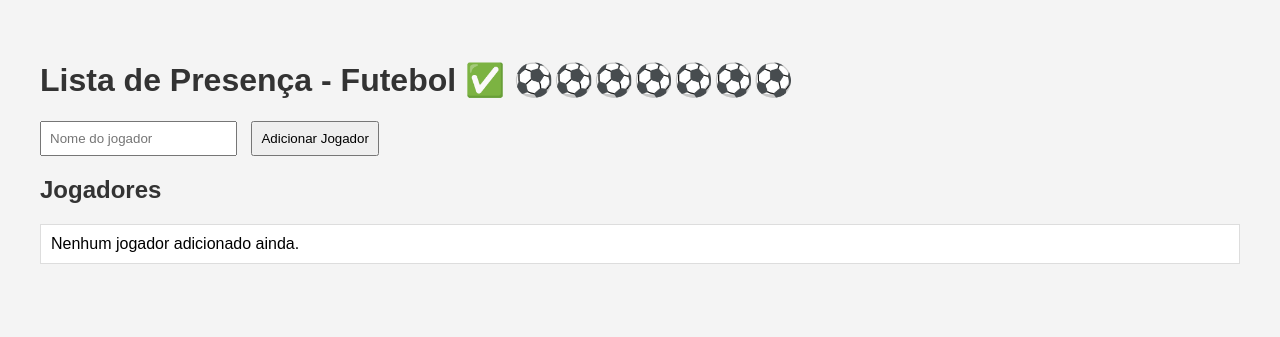
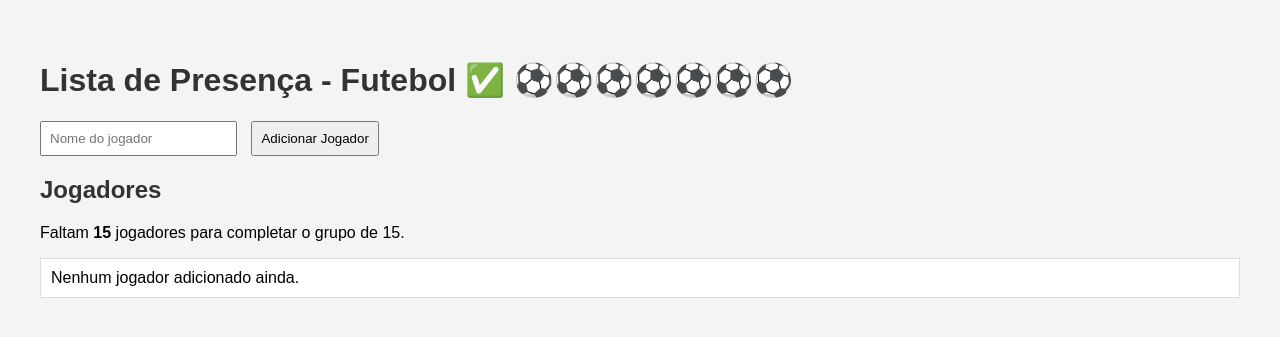
Before and after one commit to GusttavoJaguar/lista_de_presenca, a Flask app: page / in a window 1280 px wide. Shown: the top 337 px of the page. Run offline with Flask 3, Linux system fonts and the light colour scheme.

Commit message:
lista de presença no futibas

```diff
--- a/app.py
+++ b/app.py
@@ -23,7 +23,9 @@ with app.app_context():
 @app.route('/')
 def index():
     jogadores = Jogador.query.all()  # Carrega todos os jogadores do banco de dados
-    return render_template('index.html', jogadores=jogadores)
+    total_jogadores = len(jogadores)  # Conta o número total de jogadores
+    jogadores_faltando = 15 - total_jogadores  # Calcula quantos jogadores faltam para completar 15
+    return render_template('index.html', jogadores=jogadores, jogadores_faltando=jogadores_faltando)
 
 @app.route('/adicionar', methods=['POST'])
 def adicionar_jogador():
--- a/templates/index.html
+++ b/templates/index.html
@@ -15,6 +15,8 @@
     </form>
 
     <h2>Jogadores</h2>
+    <p>Faltam <strong>{{ jogadores_faltando }}</strong> jogadores para completar o grupo de 15.</p>
+
     <ul>
         {% for jogador in jogadores %}
             <li>
```
